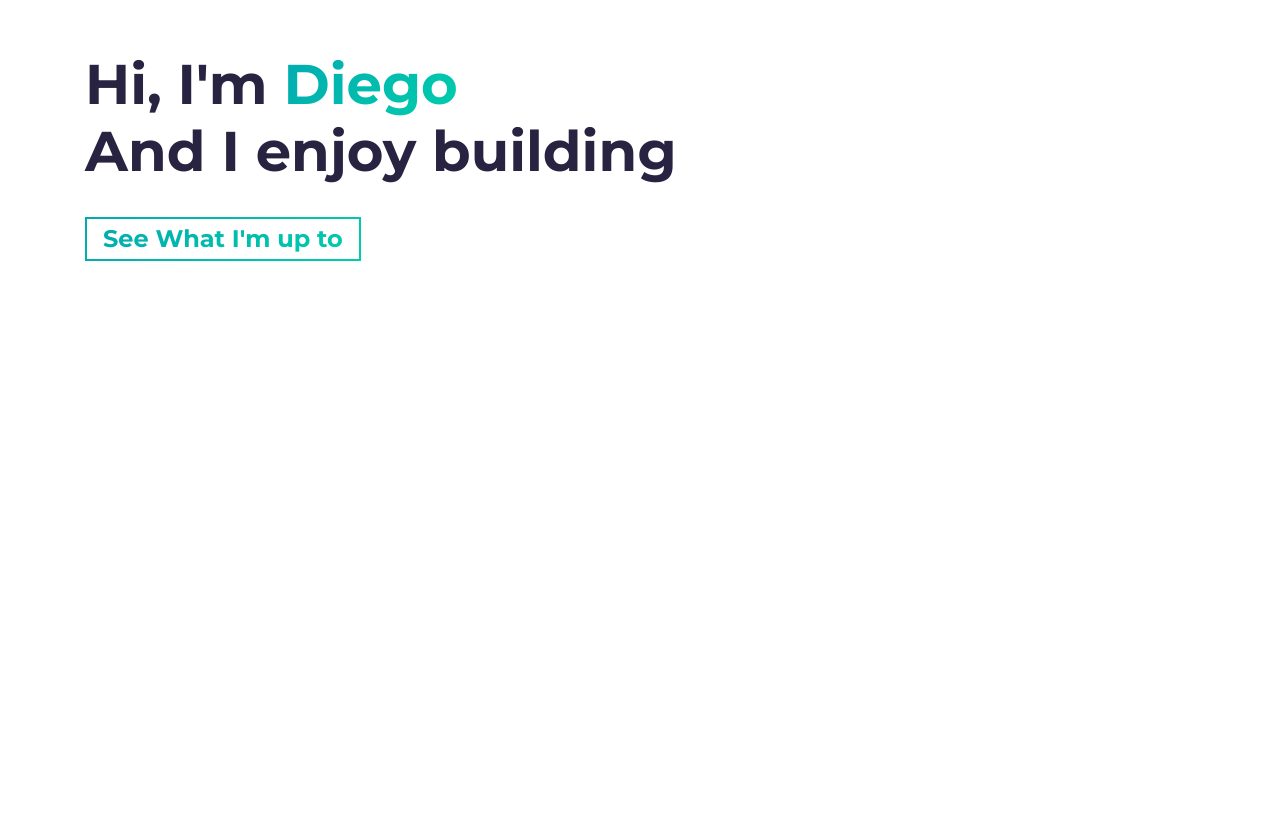
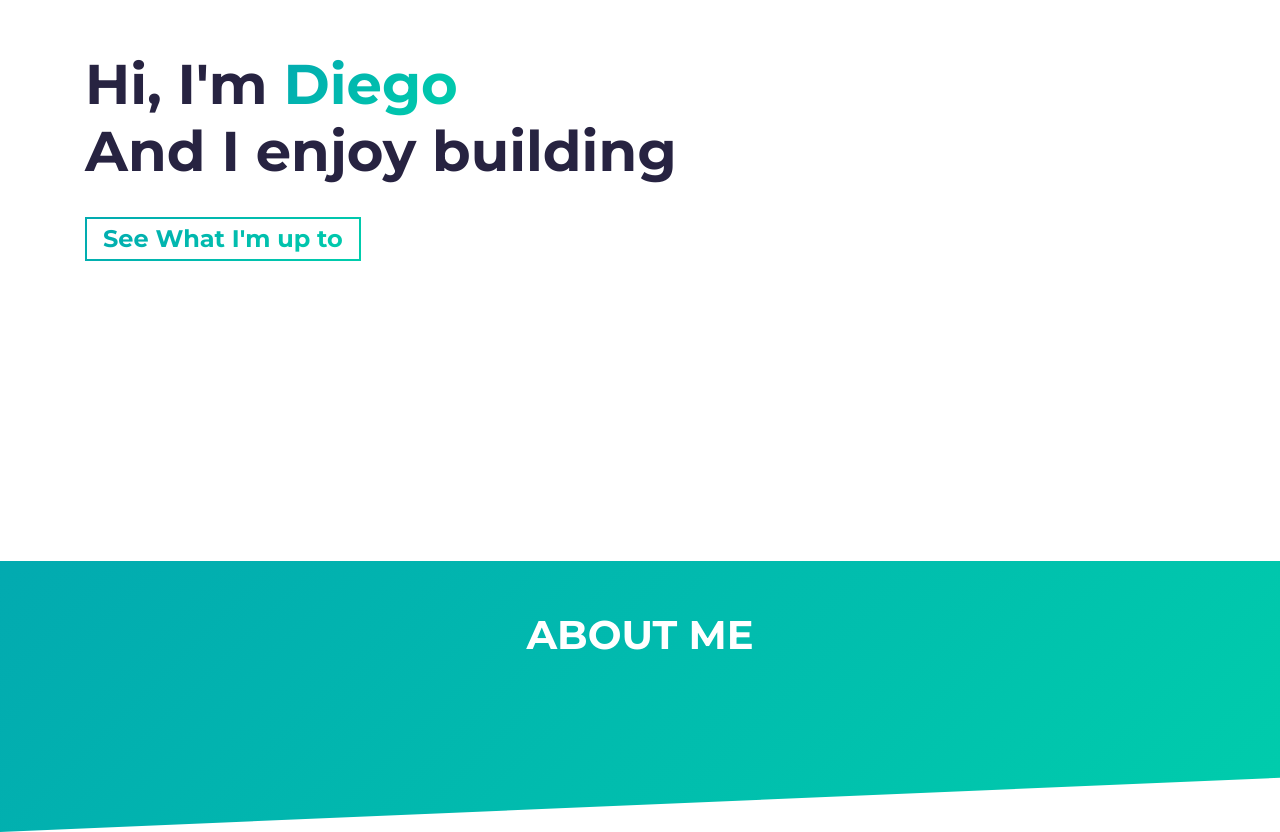
Before and after one commit to Dmarcano/React-Portfolio, a Gatsby site: page / in a window 1280 px wide. Shown: the part 239-1071 px from the top of the page. Before the commit the page ends 800 px from the top, so only its background shows below. Built offline with nearby package versions, Linux system fonts and the light colour scheme; Gatsby itself is replaced by a stand-in of ours.

Commit message:
About info

```diff
--- a/src/Data/interfaces.tsx
+++ b/src/Data/interfaces.tsx
@@ -9,10 +9,15 @@ namespace DataInterface {
     export interface AppData {
         hero_data : HeroData
         projects_data : ProjectsData
+        about_data : AboutData
     }
 
     export interface HeroData {
         name : string
+    }
+
+    export interface AboutData {
+
     }
 
     interface ProjectsData {
--- a/src/Data/mock_data.ts
+++ b/src/Data/mock_data.ts
@@ -6,7 +6,8 @@ const portfolio_data : DataInterface.AppData = {
     hero_data : {
         name : "Diego"
     },
-    projects_data : {}
+    projects_data : {},
+    about_data : {}
 }
 
 export default portfolio_data;
--- a/src/components/About/About.tsx
+++ b/src/components/About/About.tsx
@@ -1,7 +1,32 @@
-import React from 'react'
+import React, { useContext, useState, useEffect } from 'react';
+import Fade from 'react-reveal/Fade';
+import DataInterface from '../../Data/interfaces'
+import { Container, Row, Col } from 'react-bootstrap';
+import Title from '../Title/Title'
 
-const About = () => {
-    return <div></div>
+const About = (props : DataInterface.AboutData) => {
+
+    const [isDesktop, setIsDesktop] = useState(false);
+    const [isMobile, setIsMobile] = useState(false);
+
+    useEffect(() => {
+        if (window.innerWidth > 769) {
+        setIsDesktop(true);
+        setIsMobile(false);
+        } else {
+        setIsMobile(true);
+        setIsDesktop(false);
+        }
+        }, []);
+
+    return (
+        <section id = "about">
+            <Container>
+                <Title title = "About Me" />
+
+            </Container>
+        </section>
+        )
 }
 
 export default About
--- a/src/components/App.tsx
+++ b/src/components/App.tsx
@@ -3,6 +3,7 @@ import 'bootstrap/dist/css/bootstrap.min.css';
 import Hero from './Hero/Hero'
 import {PortfolioProvider} from '../context/context'
 import portfolio_data from '../Data/mock_data'
+import About from '../components/About/About'
 
 const App = () => {
     // load in the data to the
@@ -13,6 +14,7 @@ const App = () => {
     return(
         <div>
         <Hero {...hero_data}/>
+        <About />
         </div>
 
     )
--- a/src/components/Hero/Hero.tsx
+++ b/src/components/Hero/Hero.tsx
@@ -2,7 +2,7 @@ import React , {useState, useEffect}from 'react'
 import {Container} from 'react-bootstrap'
 import Fade from 'react-reveal/Fade'
 import DataInterface from '../../Data/interfaces'
-import { Link } from 'gatsby';
+import { Link } from 'react-scroll';
 
 
 
@@ -37,7 +37,7 @@ export default function Hero(hero_data : DataInterface.HeroData ) {
                 <Fade left={isDesktop} bottom={isMobile} duration={1000} delay={1000} distance="30px">
           <p className="hero-cta">
             <span className="cta-btn cta-btn--hero">
-              <Link to="about" smooth = {true} duration={1000}>
+              <Link to="about" smooth duration={1000}  >
                 See What I'm up to
               </Link>
             </span>
--- a/src/components/Title/Title.tsx
+++ b/src/components/Title/Title.tsx
@@ -1,8 +1,13 @@
 import React from 'react'
+import Fade from 'react-reveal/Fade'
 
+const Title = ({title}) => {
 
-const Title = () => {
-    return <></>
+    return (
+        <Fade >
+            <h2 className="section-title">{title}</h2>
+        </Fade>
+    )
 }
 
 export default Title
```
Also changed, not shown: src/components/About/AboutDetails.tsx (added).
